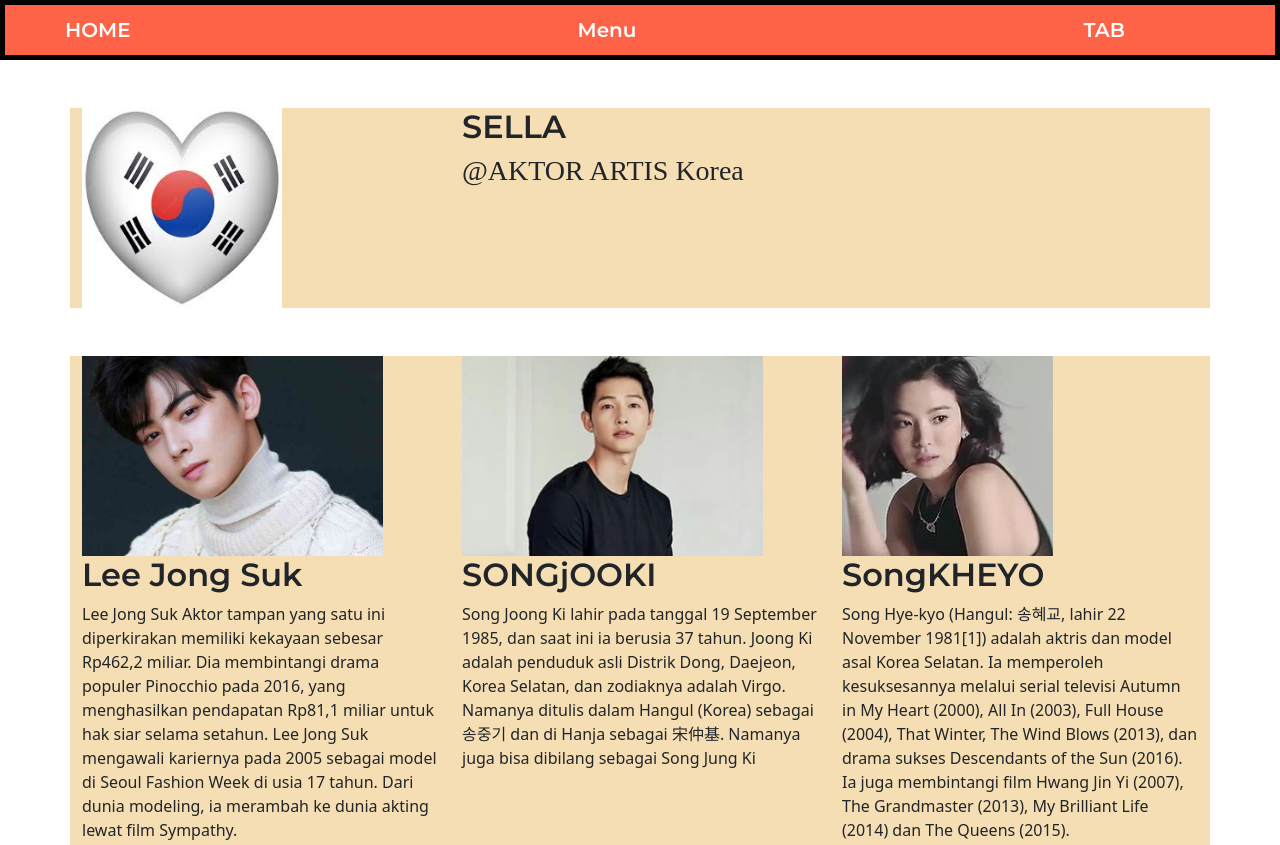
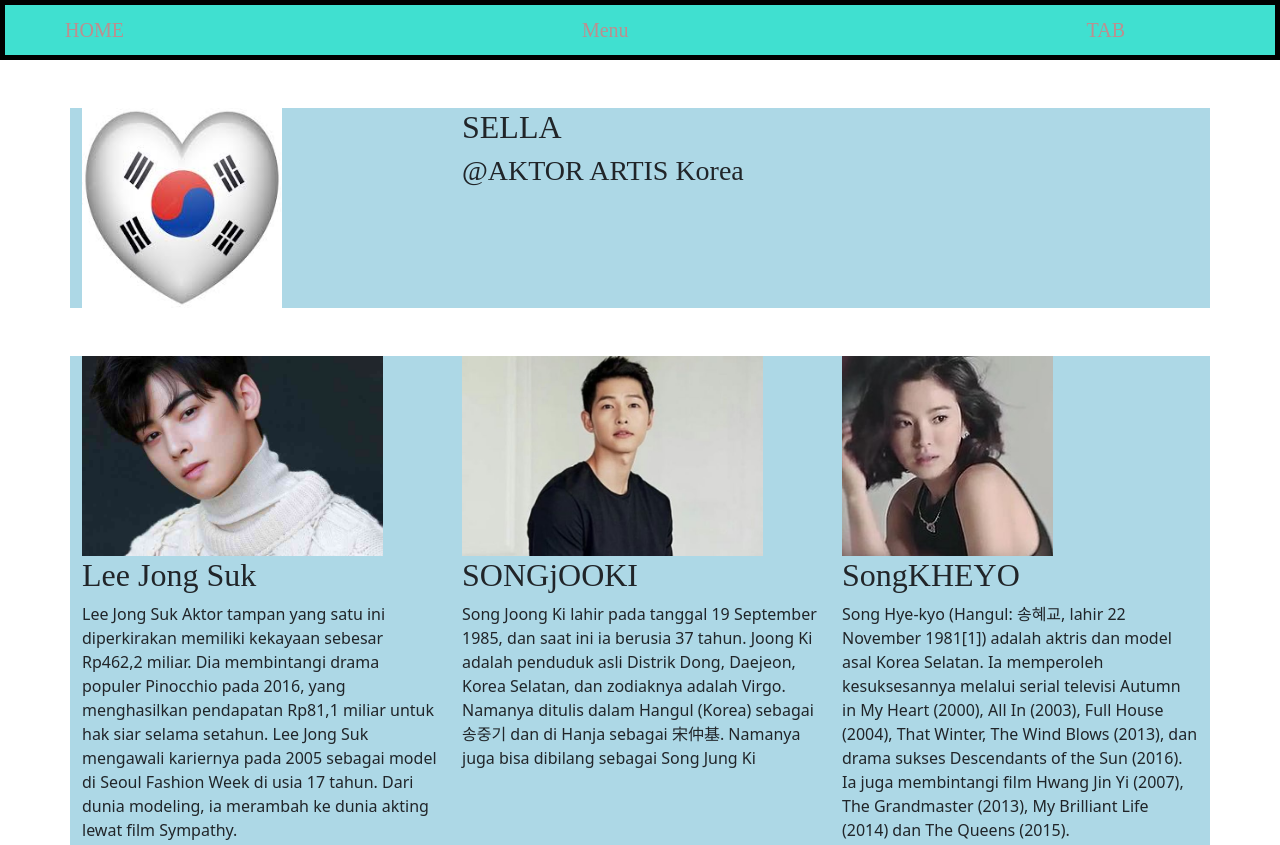
Before and after one commit to sela2004/WEBSITE, a website: page index.html in a window 1280 px wide. Shown: the top 845 px of the page. Drawn offline with nearby package versions, Linux system fonts and the light colour scheme; a web font is replaced by a local one.

Commit message:
perubahan

```diff
--- a/style.css
+++ b/style.css
@@ -1,6 +1,6 @@
 @import url("https://fonts.googleapis.com/css2?family=Montserrat:wght@800&display=swap");
 @import url("https://fonts.googleapis.com/css2?family=Bree+Serif&family=Kaisei+Opti:wght@700&family=Montserrat:wght@600;700&family=Splash&display=swap");
-
+@import url("https://fonts.googleapis.com/css2?family=Bree+Serif&family=Kaisei+Opti:wght@700&family=Montserrat:wght@600;700&family=Splash&display=swap");
 img {
   height: 200px;
   width: auto;
@@ -16,7 +16,7 @@ h1 {
 }
 
 h2 {
-  font-family: Montserrat;
+  font-family: DancingScript;
 }
 h3 {
   font-family: Noto Sans Simplified Chinese;
@@ -27,21 +27,21 @@ h3 {
   border: 5px solid black;
   height: 60px;
   align-items: center;
-  background-color: tomato;
+  background-color: turquoise;
 }
 
 .navbar a {
   margin-left: 60px;
   margin-right: 150px;
   text-decoration: none;
-  color: white;
+  color: rosybrown;
   font-size: 20px;
-  font-family: Montserrat;
+  font-family: DancingScript;
 }
 
 .footer {
-  background-color: red;
-  height: 25px;
+  background-color: lawngreen;
+  height: 35px;
 }
 
 b {
@@ -49,5 +49,5 @@ b {
 }
 
 .container {
-  background-color: wheat;
+  background-color: lightblue;
 }
```
